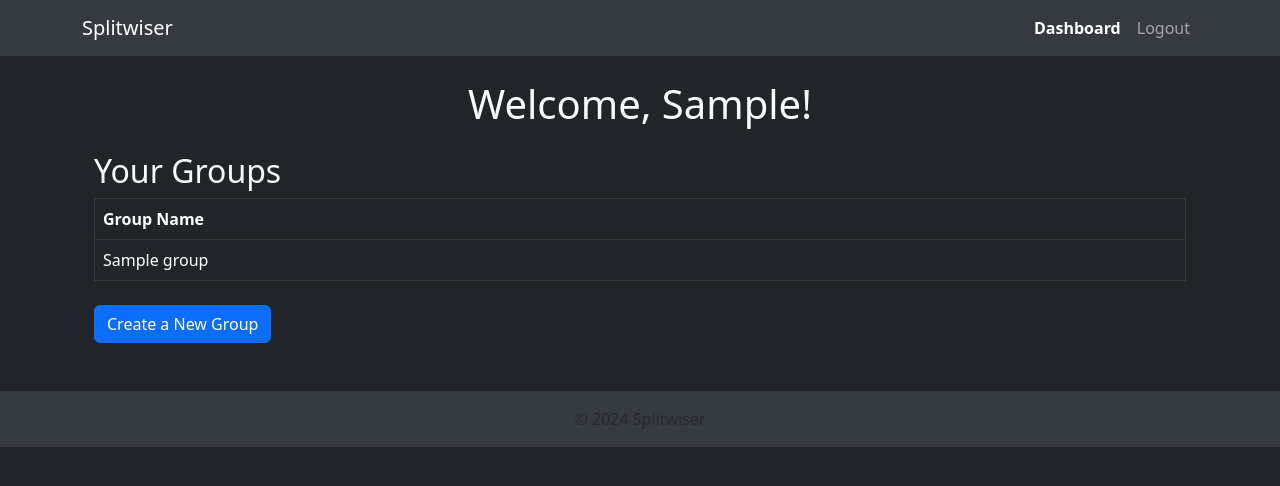
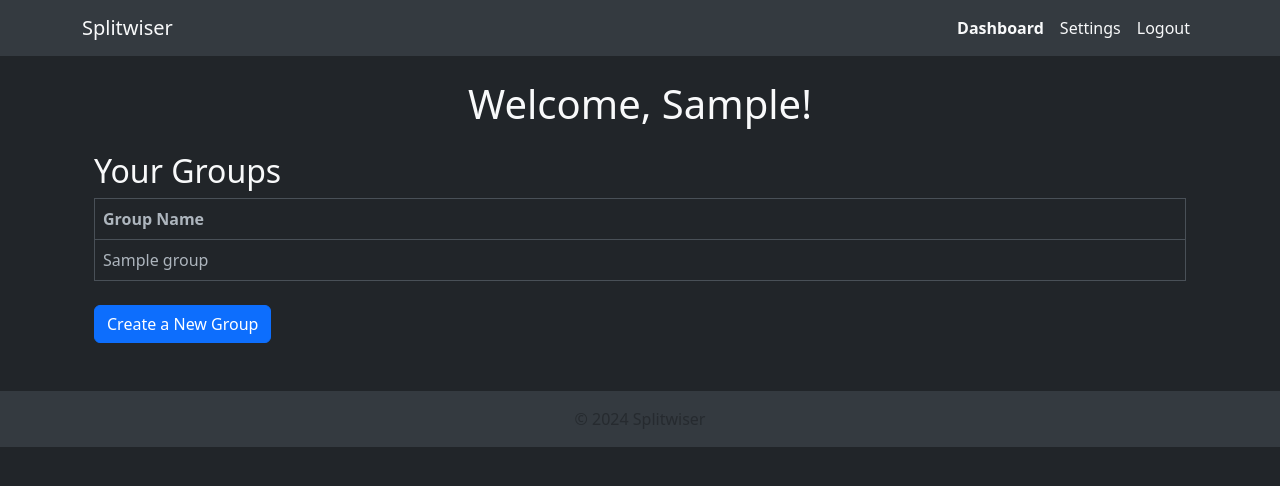
Before and after one commit to yair51/splitwiser, a Flask app: page / in a window 1280 px wide. Shown: the top 486 px of the page. Run offline with Flask 3, Linux system fonts and the light colour scheme; a user stored in the database is signed in; tables that the repository leaves empty hold one stand-in row (values such as "Sample post").

Commit message:
added setting tab where you can change user info and change mode(light mode and dark mode)

```diff
--- a/app/models.py
+++ b/app/models.py
@@ -23,6 +23,7 @@
     last_name = db.Column(db.String(100), nullable=False)
     password = db.Column(db.String(250), nullable=False)
     groups = db.relationship('Group', secondary=user_group, backref=db.backref('members', lazy=True))
+    dark_mode = db.Column(db.Boolean, default=False)
 
     def __repr__(self):
         return f'<User {self.email}>'
--- a/app/templates/base.html
+++ b/app/templates/base.html
@@ -7,53 +7,154 @@
     <link rel="stylesheet" href="https://cdn.jsdelivr.net/npm/bootstrap@5.3.0/dist/css/bootstrap.min.css">
     <link rel="stylesheet" href="{{ url_for('static', filename='css/style.css') }}">
     <style>
+        :root {
+            --background-color: #fff;
+            --text-color: #212529;
+            --navbar-color: #f8f9fa;
+            --nav-link-color: #212529;
+            --table-bg: #fff;
+            --table-border: #dee2e6;
+            --table-hover-bg: #e9ecef;
+            --alert-primary-bg: #007bff;
+            --alert-primary-color: #fff;
+            --alert-secondary-bg: #6c757d;
+            --alert-secondary-color: #fff;
+            --alert-success-bg: #28a745;
+            --alert-success-color: #fff;
+            --alert-danger-bg: #dc3545;
+            --alert-danger-color: #fff;
+            --alert-warning-bg: #ffc107;
+            --alert-warning-color: #212529;
+            --alert-info-bg: #17a2b8;
+            --alert-info-color: #fff;
+            --alert-light-bg: #f8f9fa;
+            --alert-light-color: #212529;
+            --alert-dark-bg: #343a40;
+            --alert-dark-color: #fff;
+        }
+
+        body[data-theme="dark"] {
+            --background-color: #212529;
+            --text-color: #f8f9fa;
+            --navbar-color: #343a40;
+            --nav-link-color: #f8f9fa;
+            --table-bg: #343a40;
+            --table-border: #495057;
+            --table-hover-bg: #495057;
+            --alert-primary-bg: #004085;
+            --alert-primary-color: #fff;
+            --alert-secondary-bg: #383d41;
+            --alert-secondary-color: #e2e3e5;
+            --alert-success-bg: #155724;
+            --alert-success-color: #d4edda;
+            --alert-danger-bg: #721c24;
+            --alert-danger-color: #f8d7da;
+            --alert-warning-bg: #856404; /* Darker yellow for dark mode */
+            --alert-warning-color: #fff;
+            --alert-info-bg: #117a8b; /* Darker info blue for dark mode */
+            --alert-info-color: #fff;
+            --alert-light-bg: #f8f9fa; /* White for dark mode */
+            --alert-light-color: #212529;
+            --alert-dark-bg: #343a40; /* Slightly darker for dark mode */
+            --alert-dark-color: #fff;
+        }
+
         body {
-            background-color: #212529; /* Dark gray background */
-            color: #f8f9fa; /* Light text color */
+            background-color: var(--background-color);
+            color: var(--text-color);
         }
 
         .navbar, .footer {
-            background-color: #343a40; /* Slightly lighter gray for navbar and footer */
+            background-color: var(--navbar-color);
+        }
+        /* Default (Light Mode) Styling */
+.navbar-nav .nav-link, .navbar-brand {
+    color: var(--nav-link-color); /* Black text for nav links in light mode */
+}
+
+/* Dark Mode Styling */
+body[data-theme="dark"] .navbar-nav .nav-link {
+    color: #f8f9fa; /* White text for nav links in dark mode */
+}
+
+        /* Table Styling */
+        .table {
+            background-color: var(--table-bg);
+            color: var(--text-color);
         }
 
+        .table-bordered th,
+        .table-bordered td {
+            border-color: var(--table-border);
+        }
+
+        .table-hover tbody tr:hover {
+            background-color: var(--table-hover-bg);
+        }
+
+        /* Alert Styling */
         .alert-primary {
-            background-color: #004085;
-            color: #fff;
+            background-color: var(--alert-primary-bg);
+            color: var(--alert-primary-color);
         }
         .alert-secondary {
-            background-color: #383d41;
-            color: #e2e3e5;
+            background-color: var(--alert-secondary-bg);
+            color: var(--alert-secondary-color);
         }
         .alert-success {
-            background-color: #155724;
-            color: #d4edda;
+            background-color: var(--alert-success-bg);
+
+            color: var(--alert-success-color);
         }
         .alert-danger {
-            background-color: #721c24;
-            color: #f8d7da;
+            background-color: var(--alert-danger-bg);
+            color: var(--alert-danger-color);
+        }
+        .alert-warning {
+            background-color: var(--alert-warning-bg);
+            color: var(--alert-warning-color);
+        }
+        .alert-info {
+            background-color: var(--alert-info-bg);
+            color: var(--alert-info-color);
+        }
+        .alert-light {
+            background-color: var(--alert-light-bg);
+            color: var(--alert-light-color);
+        }
+        .alert-dark {
+            background-color: var(--alert-dark-bg);
+            color: var(--alert-dark-color);
         }
 
         /* Style for the active nav-link */
-        .nav-item .active {
+        .nav-link.active {
             font-weight: bold;
         }
     </style>
 </head>
-<body>
+<body data-theme="{% if current_user.is_authenticated and current_user.dark_mode %}dark{% else %}light{% endif %}">
 
-    <nav class="navbar navbar-expand-lg navbar-dark">
+    <nav class="navbar navbar-expand-lg">
         <div class="container">
             <a class="navbar-brand" href="{{ url_for('views.dashboard') }}">Splitwiser</a>
             <button class="navbar-toggler" type="button" data-bs-toggle="collapse" data-bs-target="#navbarNav"
-                aria-controls="navbarNav" aria-expanded="false" aria-label="Toggle navigation">
+                aria-controls="navbarNav" aria-expanded="false"
+ aria-label="Toggle navigation">
                 <span class="navbar-toggler-icon"></span>
             </button>
-            <div class="collapse navbar-collapse" id="navbarNav">
+            <div class="collapse
+ navbar-collapse" id="navbarNav">
                 <ul class="navbar-nav ms-auto">
                     {% if current_user.is_authenticated %}
                         <li class="nav-item">
-                            <a class="nav-link {% if request.endpoint == 'views.dashboard' %}active{% endif %}"
+                            <a class="nav-link
+ {% if request.endpoint == 'views.dashboard' %}active{% endif %}"
                                href="{{ url_for('views.dashboard') }}">Dashboard</a>
+                        </li>
+                        <li class="nav-item">
+                            <a class="nav-link {% if request.endpoint == 'views.update_settings' %}active{% endif %}"
+                               href="{{ url_for('views.update_settings') }}">Settings</a>
                         </li>
                         <li class="nav-item">
                             <a class="nav-link {% if 'auth.logout' in request.endpoint %}active{% endif %}"
--- a/app/templates/dashboard.html
+++ b/app/templates/dashboard.html
@@ -1,13 +1,36 @@
 {% extends "base.html" %}
 {% block title %}Dashboard{% endblock %}
+<style>
+    /* Default (Light Mode) Table Styling */
+    .table[data-bs-theme="light"] {
+      background-color: #fff; /* White background */
+      color: #212529; /* Dark text color */
+    }
 
+    /* Dark Mode Table Styling */
+    .table[data-bs-theme="dark"] {
+      background-color: #343a40; /* Dark gray background */
+      color: #f8f9fa; /* Light text color */
+    }
+
+    /* Style for table borders (adjust as needed) */
+    .table-bordered th,
+    .table-bordered td {
+      border-color: #dee2e6; /* Light gray border in light mode */
+    }
+
+    body[data-theme="dark"] .table-bordered th,
+    body[data-theme="dark"] .table-bordered td {
+      border-color: #495057; /* Darker gray border in dark mode */
+    }
+  </style>
 {% block content %}
 <div class="container">
   <h1 class="text-center mb-4">Welcome, {{ current_user.first_name }}!</h1>
 
   {% if groups %}
   <h2>Your Groups</h2>
-  <table class="table table-dark table-bordered table-hover">
+  <table class="table table-bordered table-hover" data-bs-theme="{% if current_user.is_authenticated and current_user.dark_mode %}dark{% else %}light{% endif %}">
     <thead>
       <tr>
         <th>Group Name</th>
--- a/app/views.py
+++ b/app/views.py
@@ -209,3 +209,25 @@
    ]
 
    return jsonify(expense_list)
+
+@views.route('/settings', methods=['GET', 'POST'])
+@login_required
+def update_settings():
+    if request.method == 'POST':
+        first_name = request.form.get('first_name')
+        last_name = request.form.get('last_name')
+        email = request.form.get('email')
+        dark_mode = request.form.get('dark_mode') == 'on'  # Convert to boolean
+
+        # Validate input data
+
+        current_user.first_name = first_name
+        current_user.last_name = last_name
+        current_user.email = email
+        current_user.dark_mode = dark_mode
+        db.session.commit()
+
+        flash('Settings updated successfully!', 'success')
+        return redirect(url_for('views.update_settings'))
+
+    return render_template('settings.html')
```
Also changed, not shown: app/templates/group.html (+14 -1 lines), app/templates/settings.html (+33 -0 lines), migrations/versions/a1ed7c2314d5_add_dark_mode_column_to_user_table.py (added, +32 -0 lines), 1 other file.
